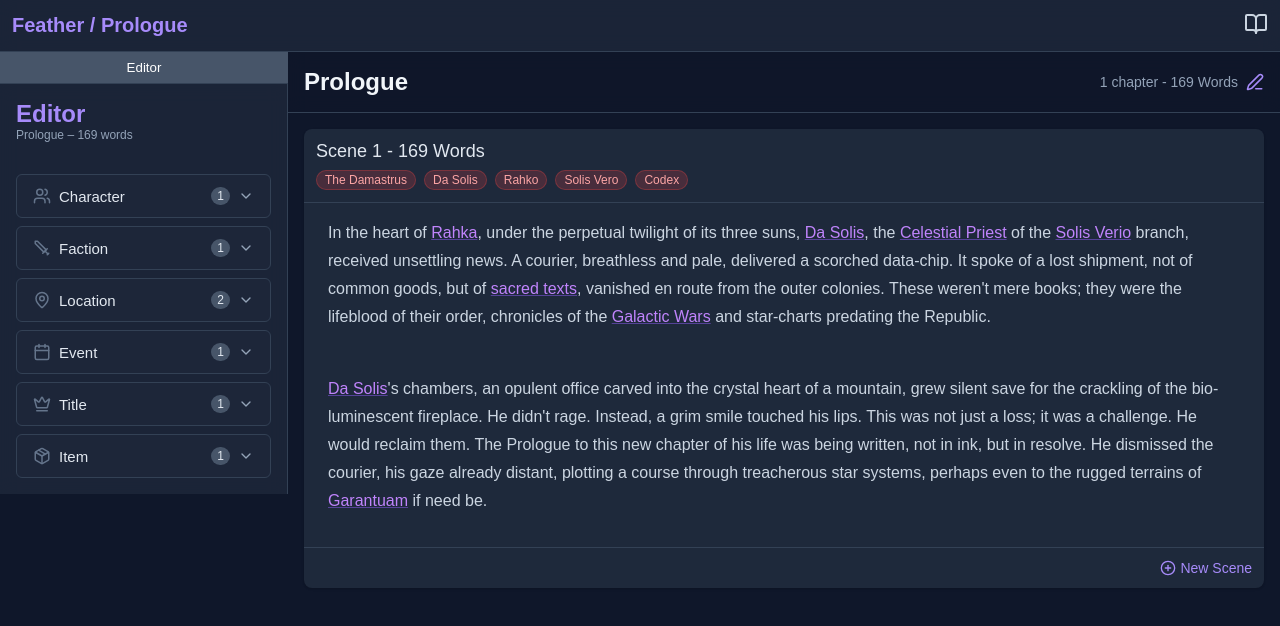
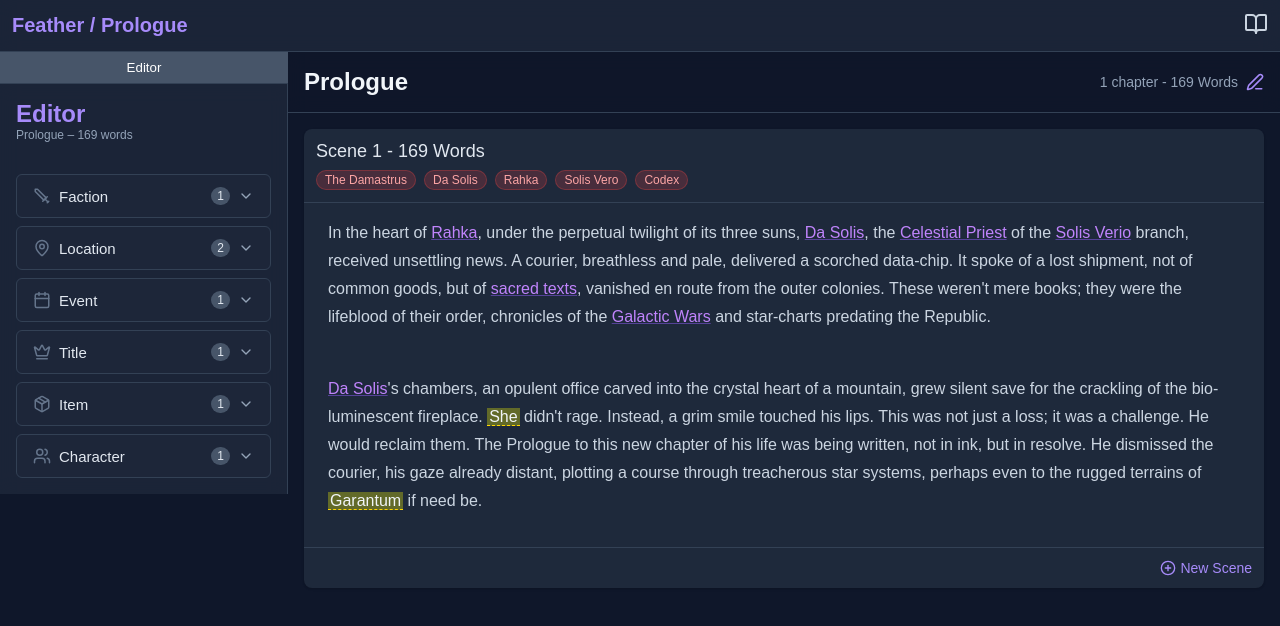
Before and after one commit to shmublu/feather-app, a Next.js app: page / in a window 1280 px wide. Shown: the top 626 px of the page. Built offline with nearby package versions, Linux system fonts and the light colour scheme.

Commit message:
added yellow highlithing

```diff
--- a/src/components/common/Tooltip.module.css
+++ b/src/components/common/Tooltip.module.css
@@ -1,24 +1,34 @@
 .tooltip {
   position: fixed;
-  padding: 0.75rem; /* p-3 */
-  background-color: #1e293b; /* bg-slate-800 */
-  border: 1px solid #8b5cf6; /* border-purple-500 */
-  border-radius: 0.5rem; /* rounded-lg */
-  box-shadow: 0 10px 15px -3px rgba(0,0,0,0.1), 0 4px 6px -2px rgba(0,0,0,0.05); /* shadow-xl */
-  font-size: 0.875rem; /* text-sm */
-  color: #cbd5e1; /* text-slate-200 */
   z-index: 50;
+  padding: 0.75rem;
+  border-radius: 0.375rem;
+  min-width: 200px;
+  max-width: 300px;
+  background-color: rgba(88, 28, 135, 0.95);
+  color: #f3e8ff;
+  border: 1px solid #a855f7;
+  box-shadow: 0 4px 6px -1px rgba(0, 0, 0, 0.1), 0 2px 4px -1px rgba(0, 0, 0, 0.06);
+  pointer-events: none;
   transition: opacity 0.15s ease-in-out;
-  max-width: 20rem; /* max-w-xs */
-  opacity: 1; /* Default, controlled by isVisible prop */
+}
+
+.yellowTooltip {
+  background-color: rgba(253, 224, 71, 0.95);
+  color: #1e293b;
+  border: 1px solid #fde047;
+  box-shadow: 0 2px 4px rgba(253, 224, 71, 0.2);
 }
 
 .termTitle {
-  font-weight: 600; /* font-semibold */
-  color: #c084fc; /* text-purple-400 */
-  margin-bottom: 0.25rem; /* mb-1 */
+  font-size: 0.875rem;
+  font-weight: 600;
+  margin-bottom: 0.25rem;
+  color: #d8b4fe;
 }
 
 .termDescription {
-  color: #94a3b8; /* text-slate-300 */
+  font-size: 0.875rem;
+  line-height: 1.25rem;
+  margin: 0;
 }
--- a/src/components/common/Tooltip.tsx
+++ b/src/components/common/Tooltip.tsx
@@ -12,7 +12,7 @@ interface TooltipProps {
 const Tooltip: React.FC<TooltipProps> = ({ termInfo, isVisible }) => {
   if (!isVisible || !termInfo) return null;
 
-  const { term, description, x, y } = termInfo;
+  const { term, description, x, y, style = 'purple' } = termInfo;
 
   let top = y + 15;
   let left = x + 15;
@@ -28,12 +28,14 @@ const Tooltip: React.FC<TooltipProps> = ({ termInfo, isVisible }) => {
     }
   }
 
+  const tooltipClass = `${styles.tooltip} ${style === 'yellow' ? styles.yellowTooltip : ''}`;
+
   return (
     <div
-      className={styles.tooltip}
+      className={tooltipClass}
       style={{ top: `${top}px`, left: `${left}px` }}
     >
-      <h4 className={styles.termTitle}>{term}</h4>
+      {style === 'purple' && <h4 className={styles.termTitle}>{term}</h4>}
       <p className={styles.termDescription}>{description}</p>
     </div>
   );
--- a/src/components/fiction/EditorAreaFiction.module.css
+++ b/src/components/fiction/EditorAreaFiction.module.css
@@ -170,3 +170,24 @@
   color: #d8b4fe; /* hover:text-purple-300 */
   text-decoration-color: #c084fc; /* hover:decoration-purple-400 */
 }
+
+.errorHighlight {
+  background-color: rgba(255, 255, 0, 0.3);
+  cursor: help;
+  padding: 0 2px;
+  border-bottom: 1px dashed #ffd700;
+  position: relative;
+  color: #f1f5f9; /* text-slate-100 */
+}
+
+.errorHighlight:hover {
+  background-color: rgba(255, 255, 0, 0.5);
+}
+
+/* Local class for the tooltip */
+.tooltipYellow :global(.tooltip) {
+  background-color: rgba(253, 224, 71, 0.9) !important; /* yellow-300 with opacity */
+  color: #1e293b !important; /* text-slate-800 */
+  border: 1px solid #fde047 !important; /* yellow-300 */
+  box-shadow: 0 2px 4px rgba(253, 224, 71, 0.2) !important;
+}
--- a/src/components/fiction/EditorAreaFiction.tsx
+++ b/src/components/fiction/EditorAreaFiction.tsx
@@ -6,13 +6,21 @@ import rehypeRaw from 'rehype-raw';
 import { Edit3, PlusCircle, X } from 'lucide-react';
 import styles from './EditorAreaFiction.module.css';
 import type { Frontmatter, KnownTerms } from '../../types';
+import errors from '../../data/wiki/errors.json';
+
+interface Error {
+  preceding: string;
+  text: string;
+  description: string;
+  category: string;
+}
 
 // EditorAreaFiction Component Props
 interface EditorAreaFictionProps {
   initialContent: string;
   initialFrontmatter: Frontmatter;
   knownTerms: KnownTerms;
-  onTermHover: (termKey: string, x: number, y: number) => void;
+  onTermHover: (termKey: string, x: number, y: number, color: string, description: string) => void;
   onTermLeave: () => void;
   onTermClick?: (termKey: string) => void;
   onSave: (newMarkdownContent: string, newFrontmatter: Frontmatter) => Promise<void>;
@@ -43,19 +51,78 @@ const EditorAreaFiction: React.FC<EditorAreaFictionProps> = ({
   const wordCount = useMemo(() => editableContent.split(/\s+/).filter(Boolean).length, [editableContent]);
 
   const processedContent = useMemo(() => {
+    let content = editableContent;
+    console.log('Processing content:', content); // Debug log
+
+    // Process terms
     const terms = Object.keys(knownTerms);
-    if (terms.length === 0) return editableContent;
-    const escaped = terms.map(t => t.replace(/[.*+?^${}()|[\]\\]/g, '\\$&'));
-    const regex = new RegExp(`\\b(${escaped.join('|')})\\b`, 'gi');
-    return editableContent.replace(regex, match => `<span data-term="${match}">${match}</span>`);
+    if (terms.length > 0) {
+      const escaped = terms.map(t => t.replace(/[.*+?^${}()|[\]\\]/g, '\\$&'));
+      const regex = new RegExp(`\\b(${escaped.join('|')})\\b`, 'gi');
+      content = content.replace(regex, match => `<span data-term="${match}">${match}</span>`);
+    }
+
+    // Process errors
+    errors.forEach((error: Error) => {
+      const escapedText = error.text.replace(/[.*+?^${}()|[\]\\]/g, '\\$&');
+
+      // Try to match with preceding context first
+      const fullPattern = `${error.preceding}\\s*${escapedText}`;
+      const fullRegex = new RegExp(fullPattern, 'gi');
+
+      // Also try to match just the error text
+      const simpleRegex = new RegExp(`\\b${escapedText}\\b`, 'gi');
+
+      if (fullRegex.test(content)) {
+        console.log('Found full match for:', error.text); // Debug log
+        content = content.replace(fullRegex, match => {
+          const parts = match.split(new RegExp(`(${escapedText})`, 'i'));
+          return `${parts[0]}<span data-error="${encodeURIComponent(JSON.stringify({
+            description: error.description,
+            category: error.category
+          }))}">${parts[1]}</span>`;
+        });
+      } else if (simpleRegex.test(content)) {
+        console.log('Found simple match for:', error.text); // Debug log
+        content = content.replace(simpleRegex, match =>
+          `<span data-error="${encodeURIComponent(JSON.stringify({
+            description: error.description,
+            category: error.category
+          }))}">${match}</span>`
+        );
+      }
+    });
+
+    console.log('Processed content:', content); // Debug log
+    return content;
   }, [editableContent, knownTerms]);
 
   const markdownComponents = useMemo(() => ({
-    span: ({ children, ...props }: React.HTMLAttributes<HTMLSpanElement> & { 'data-term'?: string }) => {
+    span: ({ children, ...props }: React.HTMLAttributes<HTMLSpanElement> & { 'data-term'?: string; 'data-error'?: string }) => {
       const term = props['data-term'];
+      const error = props['data-error'];
+
+      if (error) {
+        const errorData = JSON.parse(decodeURIComponent(error));
+        console.log(errorData.description);
+        const handleErrorHover = (e: React.MouseEvent<HTMLSpanElement>) => {
+          onTermHover(errorData.description, e.clientX, e.clientY, 'yellow', errorData.description);
+        };
+        return (
+          <span
+            {...props}
+            className={styles.errorHighlight}
+            onMouseEnter={handleErrorHover}
+            onMouseLeave={onTermLeave}
+          >
+            {children}
+          </span>
+        );
+      }
+
       if (term) {
         const handleEnter = (e: React.MouseEvent<HTMLSpanElement>) => {
-          onTermHover(term, e.clientX, e.clientY);
+          onTermHover(term, e.clientX, e.clientY, 'purple');
         };
         const handleClick = () => onTermClick?.(term);
         return (
--- a/src/data/fiction/prologue.md
+++ b/src/data/fiction/prologue.md
@@ -5,11 +5,11 @@ status: Draft
 tags:
   - The Damastrus
   - Da Solis
-  - Rahko
+  - Rahka
   - Solis Vero
   - Codex
 ---
 
 In the heart of Rahka, under the perpetual twilight of its three suns, Da Solis, the Celestial Priest of the Solis Verio branch, received unsettling news. A courier, breathless and pale, delivered a scorched data-chip. It spoke of a lost shipment, not of common goods, but of sacred texts, vanished en route from the outer colonies. These weren't mere books; they were the lifeblood of their order, chronicles of the Galactic Wars and star-charts predating the Republic.
 
-Da Solis's chambers, an opulent office carved into the crystal heart of a mountain, grew silent save for the crackling of the bio-luminescent fireplace. He didn't rage. Instead, a grim smile touched his lips. This was not just a loss; it was a challenge. He would reclaim them. The Prologue to this new chapter of his life was being written, not in ink, but in resolve. He dismissed the courier, his gaze already distant, plotting a course through treacherous star systems, perhaps even to the rugged terrains of Garantuam if need be.
+Da Solis's chambers, an opulent office carved into the crystal heart of a mountain, grew silent save for the crackling of the bio-luminescent fireplace. She didn't rage. Instead, a grim smile touched his lips. This was not just a loss; it was a challenge. He would reclaim them. The Prologue to this new chapter of his life was being written, not in ink, but in resolve. He dismissed the courier, his gaze already distant, plotting a course through treacherous star systems, perhaps even to the rugged terrains of Garantum if need be.
--- /dev/null
+++ b/src/data/wiki/errors.json
@@ -0,0 +1,20 @@
+[
+  {
+    "preceding": "bio-luminescent fireplace",
+    "text": "She",
+    "description": "Inconsistency - Da Solis was introduced as a male.",
+    "category": "Faction"
+  },
+  {
+    "preceding": "The spiritual leaders of the",
+    "text": "Solis Vero",
+    "description": "Wrong spelling. Solis Verio is the correct name of the faction.",
+    "category": "Faction"
+  },
+  {
+    "preceding": "The harsh training grounds of",
+    "text": "Garantum",
+    "description": "Wrong spelling. Garantuam is the correct name of the planet.",
+    "category": "Location"
+  }
+]
--- a/src/data/wiki/terms.json
+++ b/src/data/wiki/terms.json
@@ -1,8 +1,4 @@
 {
-  "Da Solis": {
-    "description": "Da Solis is the Celestial Priest of the Solis Verio branch, based on Rahka. Known for his stern demeanor and unwavering dedication to recovering sacred texts.",
-    "category": "Character"
-  },
   "Solis Verio": {
     "description": "One of the major factions within the Galactic Order, specializing in ancient lore, celestial navigation, and spiritual practices. They have a strong presence on planets like Rahka and Garantuam.",
     "category": "Faction"
@@ -26,5 +22,9 @@
   "sacred texts": {
     "description": "Ancient scriptures and documents holding significant religious or historical importance to the Solis Verio.",
     "category": "Item"
+  },
+  "Da Solis": {
+    "description": "Da Solis is the Celestial Priest of the Solis Verio branch, based on Rahka. Known for his stern demeanor and unwavering dedication to recovering sacred texts.",
+    "category": "Character"
   }
 }
--- a/src/pages/index.tsx
+++ b/src/pages/index.tsx
@@ -95,9 +95,9 @@ const HomePage: NextPage = () => {
     }
   };
 
-  const handleTermHover = useCallback((termKey: string, x: number, y: number) => {
-    const description = knownTerms[termKey] || 'No description available.';
-    setHoveredTermInfo({ term: termKey, description, x, y });
+  const handleTermHover = useCallback((termKey: string, x: number, y: number, style: 'purple' | 'yellow' = 'purple', description: string = '') => {
+    description = description || knownTerms[termKey] || 'No description available.';
+    setHoveredTermInfo({ term: termKey, description, x, y, style });
     setIsTooltipVisible(true);
   }, [knownTerms]);
 
--- a/src/types/index.ts
+++ b/src/types/index.ts
@@ -32,4 +32,5 @@ export interface HoveredTermInfo {
   description: string;
   x: number;
   y: number;
+  style?: 'purple' | 'yellow';
 }
```
Also changed, not shown: src/data/wiki/highlight.json (deleted, +0 -7 lines).
